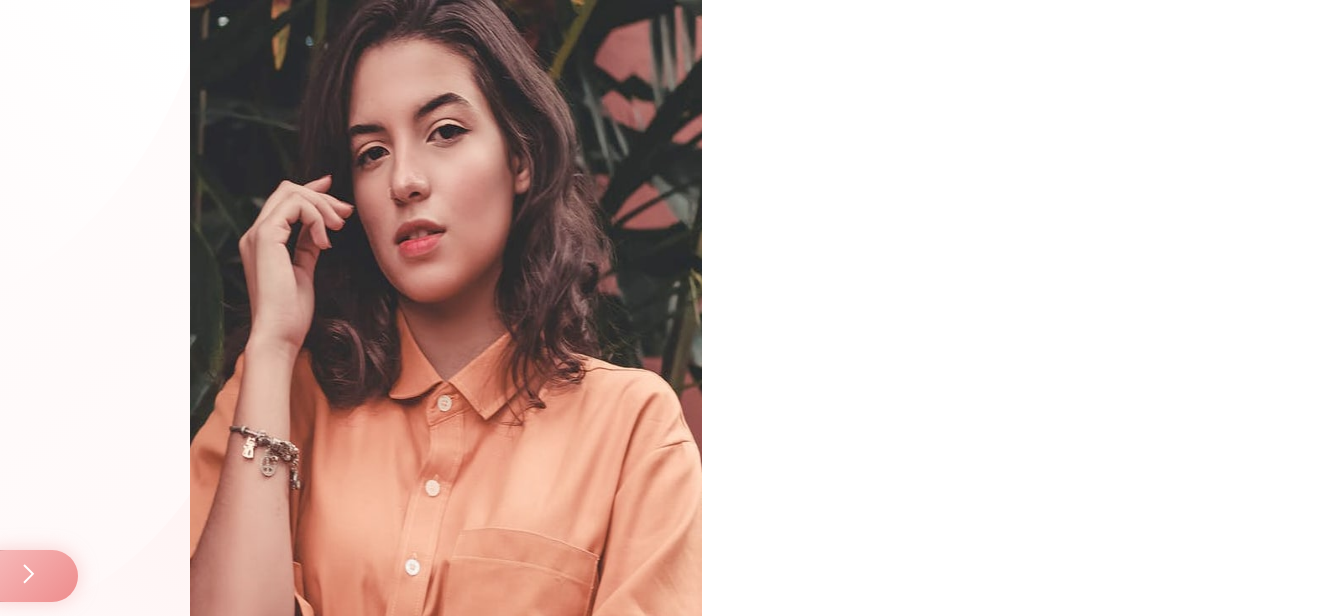
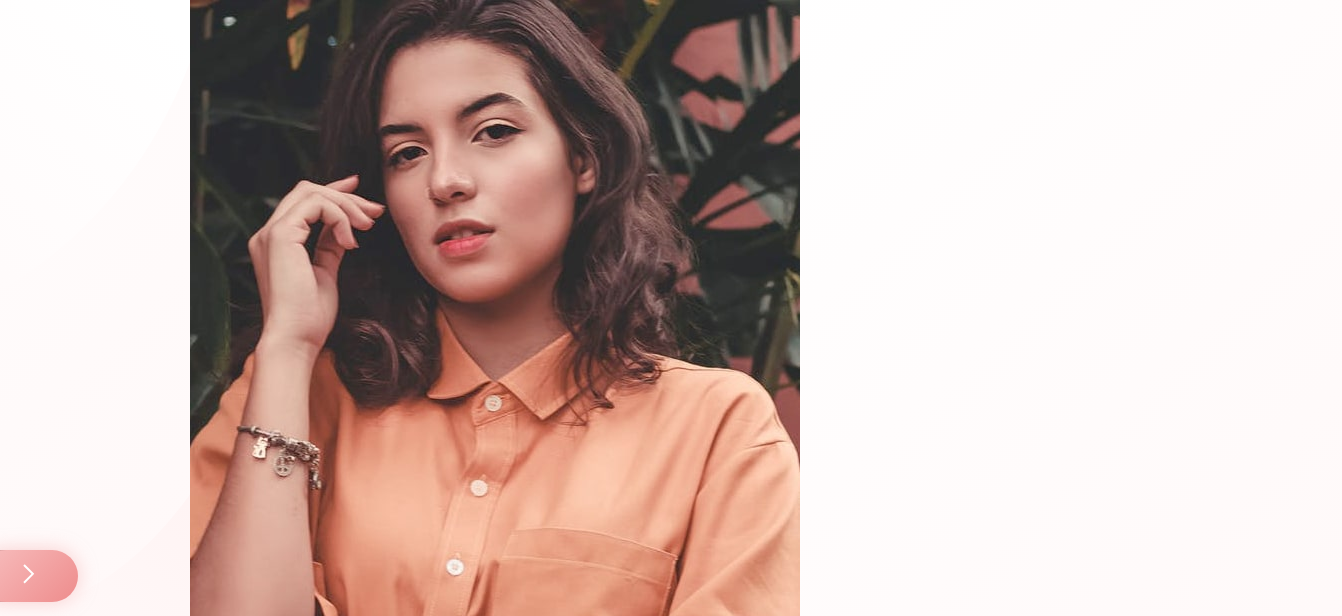
Before and after one commit to alauram/base-apparel-coming-soon-page, a plain HTML site: page index.html in a window 1280 px wide. Shown: the top 616 px of the page, 1342 px wide, since content can reach past the window. Drawn offline with Linux system fonts and the light colour scheme.

Commit message:
Update main.css

```diff
--- a/main.css
+++ b/main.css
@@ -26,7 +26,7 @@ img {
 .right {
     display: flex;
     flex-direction: inherit;
-    min-width: 40%;
+    min-width: 100%;
 }
 .left {
     background-image: url('./images/bg-pattern-desktop.svg');
```
